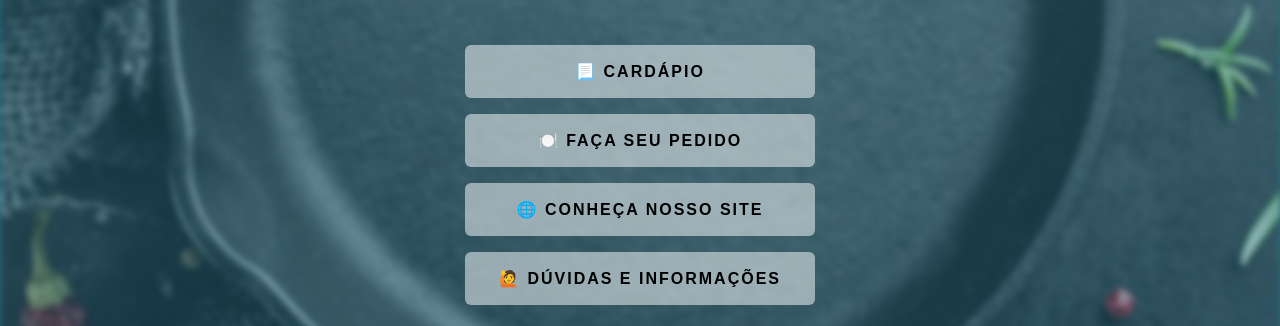
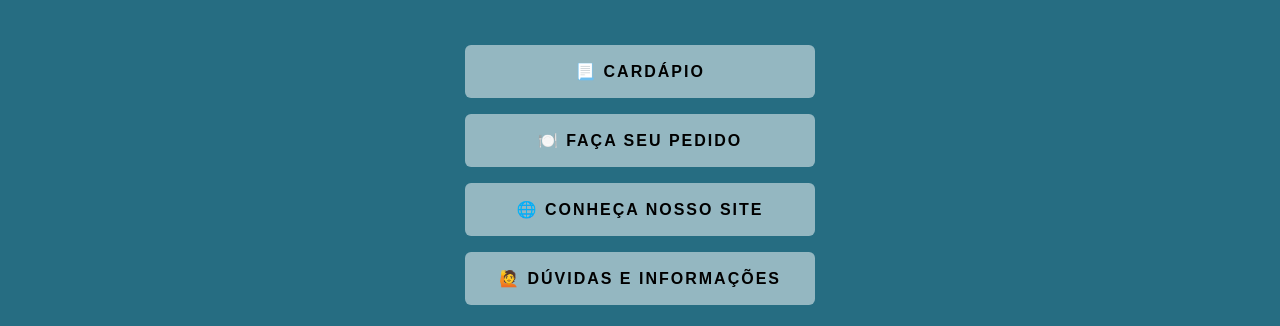
Before and after one commit to rmvinicius/bio-instagram, a plain HTML site: page index.html in a window 1280 px wide. Shown: the part 299-625 px from the top of the page. Drawn offline with Linux system fonts and the light colour scheme; a web font is replaced by a local one.

Commit message:
Comentado background

```diff
--- a/style.css
+++ b/style.css
@@ -10,27 +10,29 @@ body {
     background-color: #266D82;
 }
 
+/*
 body::after {
     content: "";
     background: url(background.png);
-    background-position: center;
+    background-position: center center;
     background-repeat: no-repeat;
     background-attachment: fixed;
     background-size: cover;
-    filter: blur(3px);
-    opacity: 0.5;
+    position: absolute;
+    z-index: -1;
     top: 0;
     left: 0;
     bottom: 0;
     right: 0;
-    position: absolute;
-    z-index: -1;
+    filter: blur(3px);
+    opacity: 0.5;
 }
+*/
 
 .container {
     text-align: center;
     width: 350px;
-    margin: 60px auto;
+    margin: 60px auto 0px;
 }
 
 img {
```
